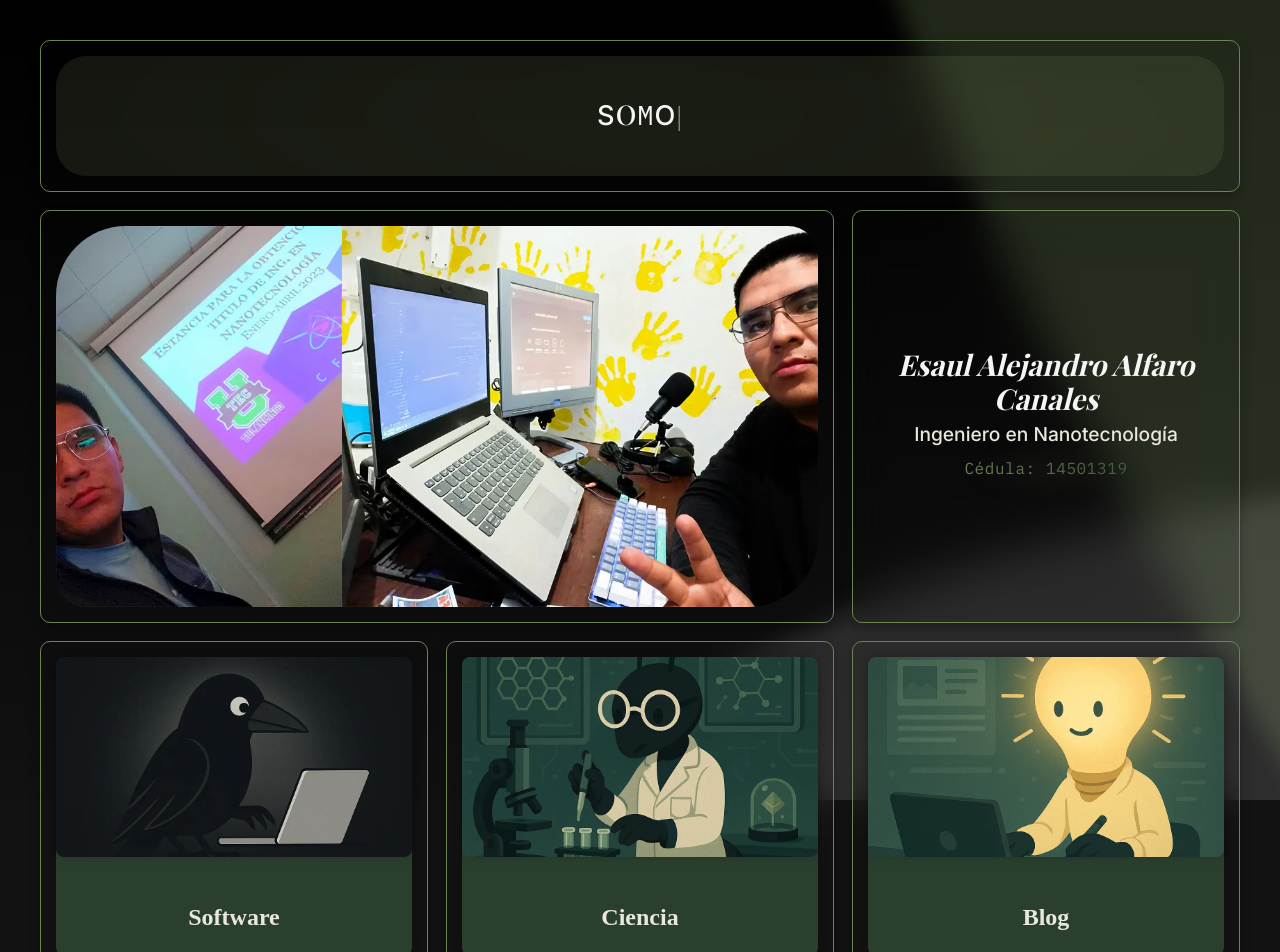
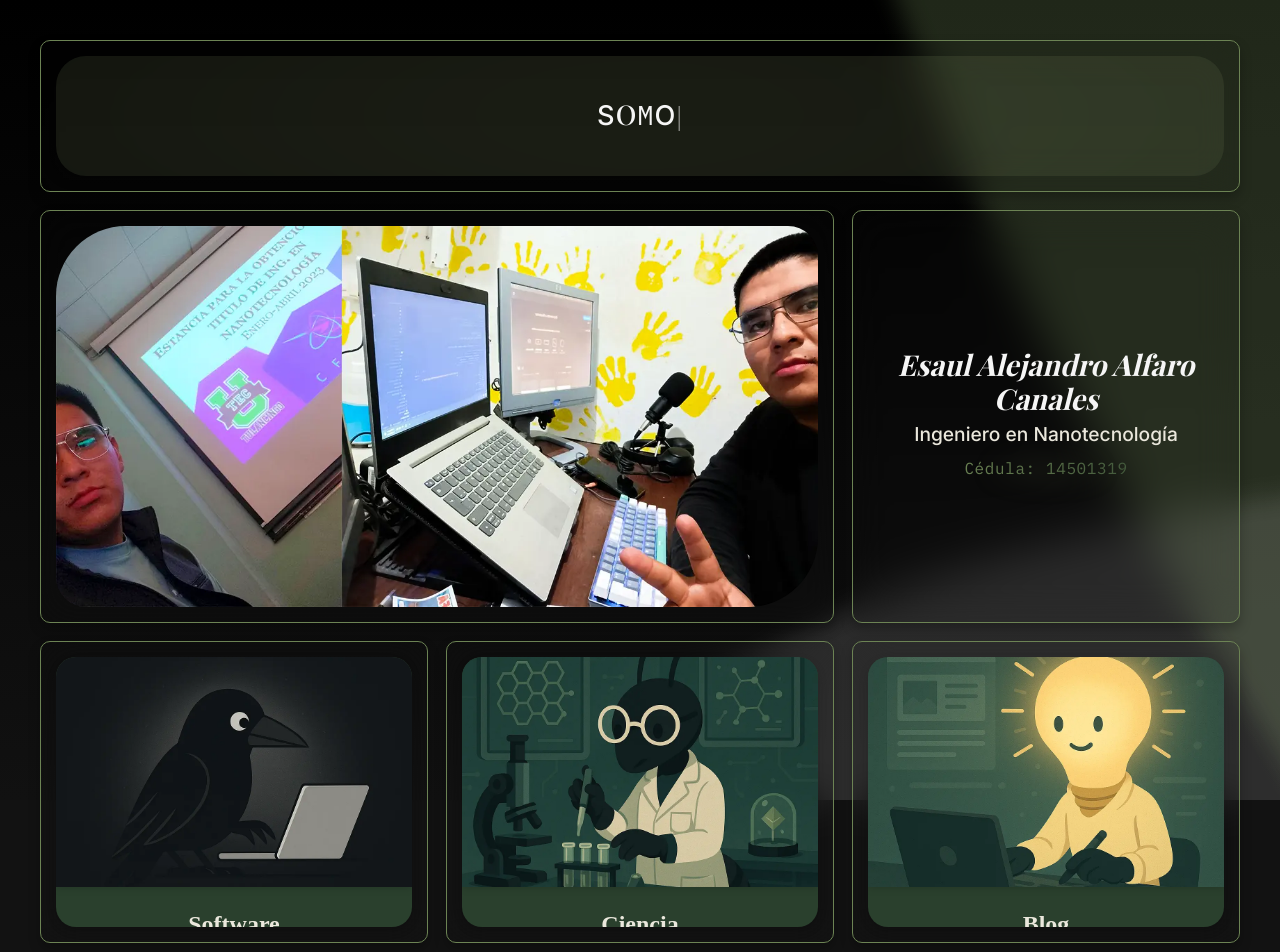
Before and after one commit to theonix-eaac/portfolio-eaac-front, a Next.js app: page / in a window 1280 px wide. Shown: the top 952 px of the page. Built offline with nearby package versions, Linux system fonts and the light colour scheme; a web font is replaced by a local one.

Commit message:
style: :lipstick: Update styles to CardInfo

```diff
--- a/src/components/sections/home/CardInfo/CardInfo.module.css
+++ b/src/components/sections/home/CardInfo/CardInfo.module.css
@@ -1,7 +1,7 @@
 .cardContainer {
   perspective: 1000px;
   width: 100%;
-  height: 300px;
+  height: 270px;
 }
 
 .cardInner {
@@ -23,12 +23,13 @@
   width: 100%;
   height: 100%;
   backface-visibility: hidden;
-  border-radius: 10px;
+  border-radius: 20px;
   display: flex;
   flex-direction: column;
   align-items: center;
   justify-content: space-between;
   box-shadow: 0 4px 10px rgba(0, 0, 0, 0.15);
+  overflow: hidden;
 }
 
 /* Usamos tonos de fondo suaves y contrastes con base en las variables */
@@ -47,9 +48,9 @@
 /* Imagen */
 .image {
   width: 100%;
-  height: 200px;
+  height: 230px;
   object-fit: cover;
-  border-radius: 8px;
+  border-radius: 10px 10px 0px 0px;
   margin-bottom: 1rem;
   box-shadow: 0 0 10px rgba(0, 0, 0, 0.2);
 }
@@ -73,17 +74,37 @@
 }
 
 /* Botón / Enlace */
+@keyframes softPulse {
+  0%,
+  100% {
+    box-shadow: 0 0 0 rgba(0, 0, 0, 0);
+  }
+  50% {
+    box-shadow: 0 0 10px 2px rgba(100, 200, 150, 0.3);
+  }
+}
+
 .link {
   display: inline-block;
-  padding: 0.5rem 1rem;
+  padding: 0.5rem 0.8rem;
   background-color: var(--moss-green-color);
   color: var(--text-light);
   text-decoration: none;
-  border-radius: 6px;
-  font-weight: 500;
-  transition: background-color 0.3s ease;
+  border-radius: 10px;
+  font-weight: 600;
+  position: relative;
+  animation: softPulse 3s ease-in-out infinite;
+  transition: background-color 0.3s ease, transform 0.2s ease,
+    box-shadow 0.3s ease;
 }
 
 .link:hover {
   background-color: var(--olive-green-color);
+  transform: translateY(-2px);
+  box-shadow: 0 8px 16px rgba(0, 0, 0, 0.2);
 }
+
+.link:active {
+  transform: scale(0.96);
+  box-shadow: 0 2px 4px rgba(0, 0, 0, 0.1);
+}
```
